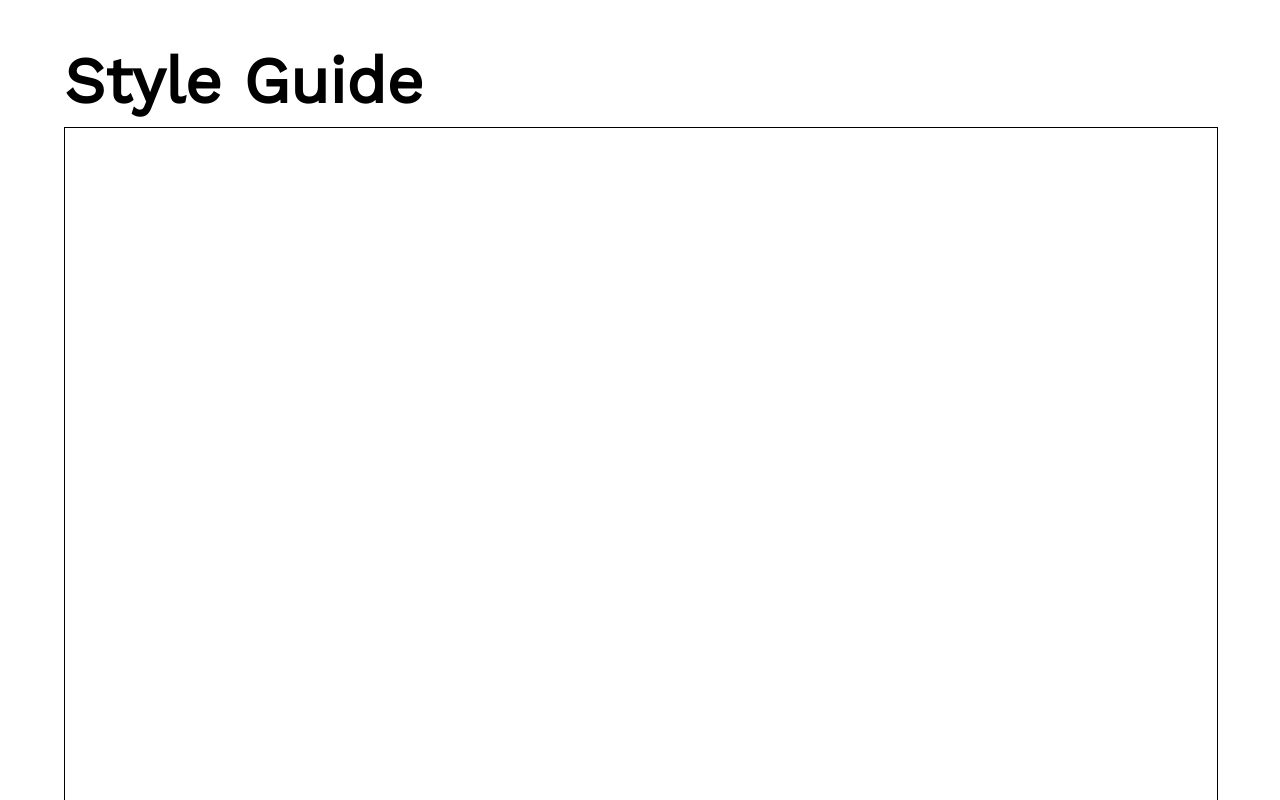
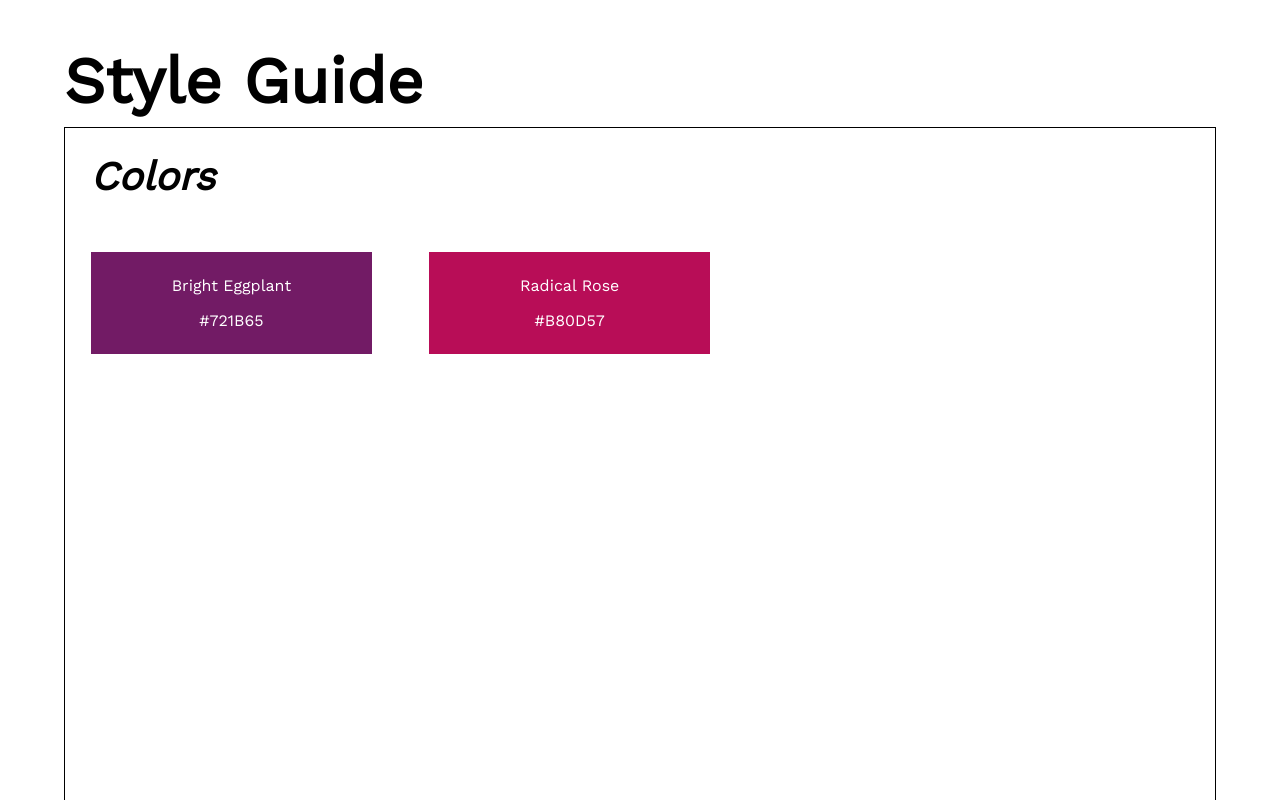
Before and after one commit to rickmays/styleguide, a plain HTML site: page index.html in a window 1280 px wide. Drawn offline with nearby package versions, Linux system fonts and the light colour scheme.

Commit message:
add color blocks

```diff
--- a/index.html
+++ b/index.html
@@ -15,8 +15,15 @@
         <h1>Style Guide</h1>
     </header>
     <section id="colors-section">
-
+        <h2>Colors</h2>
+        <div id="bright-eggplant">
+            <p>Bright Eggplant</p>
+            <p>#721B65</p>
+        </div>
+        <div id="radical-rose">
+            <p>Radical Rose</p>
+            <p>#B80D57</p>
+        </div>
     </section>
-
 </body>
 </html>
--- a/resources/styles/styles.css
+++ b/resources/styles/styles.css
@@ -5,18 +5,39 @@ html, body
     margin: 0px;
     padding: 0px;
     overflow-x: hidden;
+    font-family: 'Work Sans';
 }
 h1 {
     margin-left: 5vw;
     margin-bottom: 1vh;
-    font-family: 'Work Sans';
     font-weight: 900;
     font-size: 8vmin;
+}
+h2 {
+    margin: 2vw;
+    font-size: 5vh;
+    font-style: italic;
+}
+p {
+    color: white;
 }
 #colors-section {
     margin: 0 5vw;
     height: 90vh;
     width: 90vw;
     border: 1px solid black;
-
+    box-sizing: border-box;
 }
+#colors-section > div {
+    margin: 2vw;
+    width: 10vw;
+    padding: 1vh 6vw;
+    text-align: center;
+    display: inline-block;
+}
+#bright-eggplant {
+    background-color: #721B65;
+}
+#radical-rose {
+    background-color: #B80D57;
+}
```
